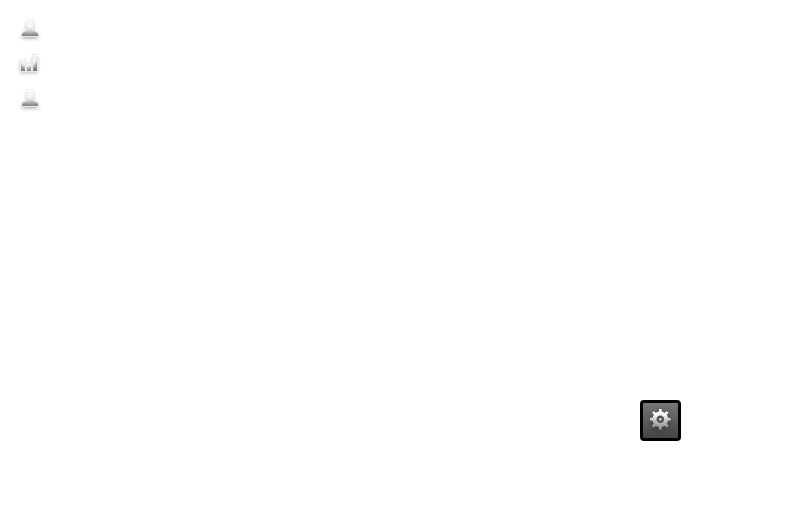
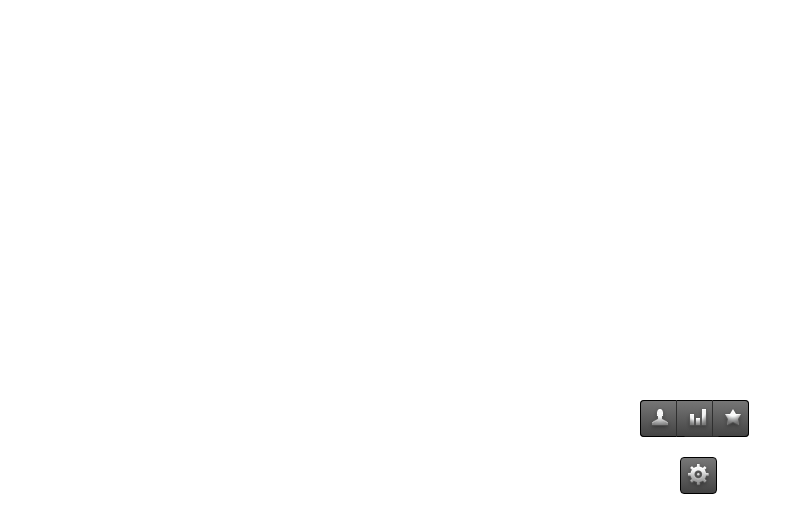
Before and after one commit to Aksana-Tsishchanka/Tooltip, a plain HTML site: page index.html in a window 1280 px wide. Shown: the whole page, without its empty margins (0-793 px from the left). Drawn offline with Linux system fonts and the light colour scheme.

Commit message:
All icons are complete

```diff
--- a/index.html
+++ b/index.html
@@ -9,50 +9,105 @@
             padding: 0;
         }
 
+        .tooltip {
+            position: absolute;
+            top: 50%;
+            left: 50%;
+            display: table;
+        }
+
         #trundle {
             width: 35px;
             height: 35px;
             background: transparent url(images/dark_tooltip.png) -5px -45px no-repeat;
         }
+
          #trundle:hover {
             background: transparent url(images/dark_tooltip.png) -48px -44px no-repeat;
         }
 
         #button {
-            position: fixed; /* or absolute */
-            top: 50%;
-            left: 50%;
+            position: relative;
+            left: 40px;
+            top: 20px;
+            margin: 0 auto;
             border-color: #000000;
             border-style: solid;
             border-radius: 4px;
             background: #818181;
             background: linear-gradient(to bottom, #777777, #434343); /* W3C */
+            border-width: 1px;
+        }
 
+        #button:hover {
+            background: linear-gradient(to bottom, #2b2b2b, #3a3a3a); /* W3C */
         }
 
         .menu {
             position: relative;
-            display: table;
+            display: table-header-group;
+            margin: 0 auto;
+
+
+            background: #818181;
+            background: linear-gradient(to bottom, #777777, #434343); /* W3C */
+
         }
         .menu p {
-            display: tab
+            display: table-cell;
         }
 
         #icon_person {
             width: 35px;
             height: 35px;
-            background: transparent url(images/dark_tooltip.png) 0 0 no-repeat;
+            background: transparent url(images/dark_tooltip.png) -3px -4px no-repeat;
+            border-top-left-radius: 4px;
+            border-bottom-left-radius: 4px;
+            border-left-style: solid;
+            border-right-style: solid;
+            border-top-style: solid;
+            border-bottom-style: solid;
+            border-right-color: #2f2f2f;
+            border-width: 1px;
+            /*-webkit-border-image: -webkit-gradient(linear, left top, left bottom, from(#000000), to(#fff))0 100% 0 0 stretch;*/
         }
 
         #icon_analytics {
             width: 35px;
             height: 35px;
-            background: transparent url(images/dark_tooltip.png) -44px 0 no-repeat;
+            background: transparent url(images/dark_tooltip.png) -44px -4px no-repeat;
+            border-top-style: solid;
+            border-bottom-style: solid;
+            border-width: 1px;
+            border-left-style: none;
+            border-right-style: none;
+            border-left-color: #2f2f2f;
+        }
+        #icon_analytics::after {
+            content: "";
+
+            height: 0;
+            border-left: 10px solid transparent;
+            border-right: 10px solid transparent;
+            border-top: 10px solid #212121;
+            border-width: 1px;
+            display: block;
+            position: relative;
+            top: 35px;
+            left: 7px;
         }
         #icon_star {
             width: 35px;
             height: 35px;
-            background: transparent url(images/dark_tooltip.png) 0 0 no-repeat;
+            background: transparent url(images/dark_tooltip.png) -88px -4px no-repeat;
+            border-top-right-radius: 4px;
+            border-bottom-right-radius: 4px;
+            border-right-style: solid;
+            border-bottom-style: solid;
+            border-top-style: solid;
+            border-left-style: solid;
+            border-left-color: #2f2f2f;
+            border-width: 1px;
         }
         /*
         .tooltip:hover:after {
@@ -69,14 +124,17 @@
     </style>
 </head>
 <body>
+    <div class="tooltip">
+        <div>
             <div id="button">
                 <p id="trundle"></p>
             </div>
-
+        </div>
         <div class="menu">
             <p id="icon_person"></p>
             <p id="icon_analytics"></p>
             <p id="icon_star"></p>
         </div>
+    </div>
 </body>
 </html>
```
Lines whose indentation alone changed are shown as unchanged.
